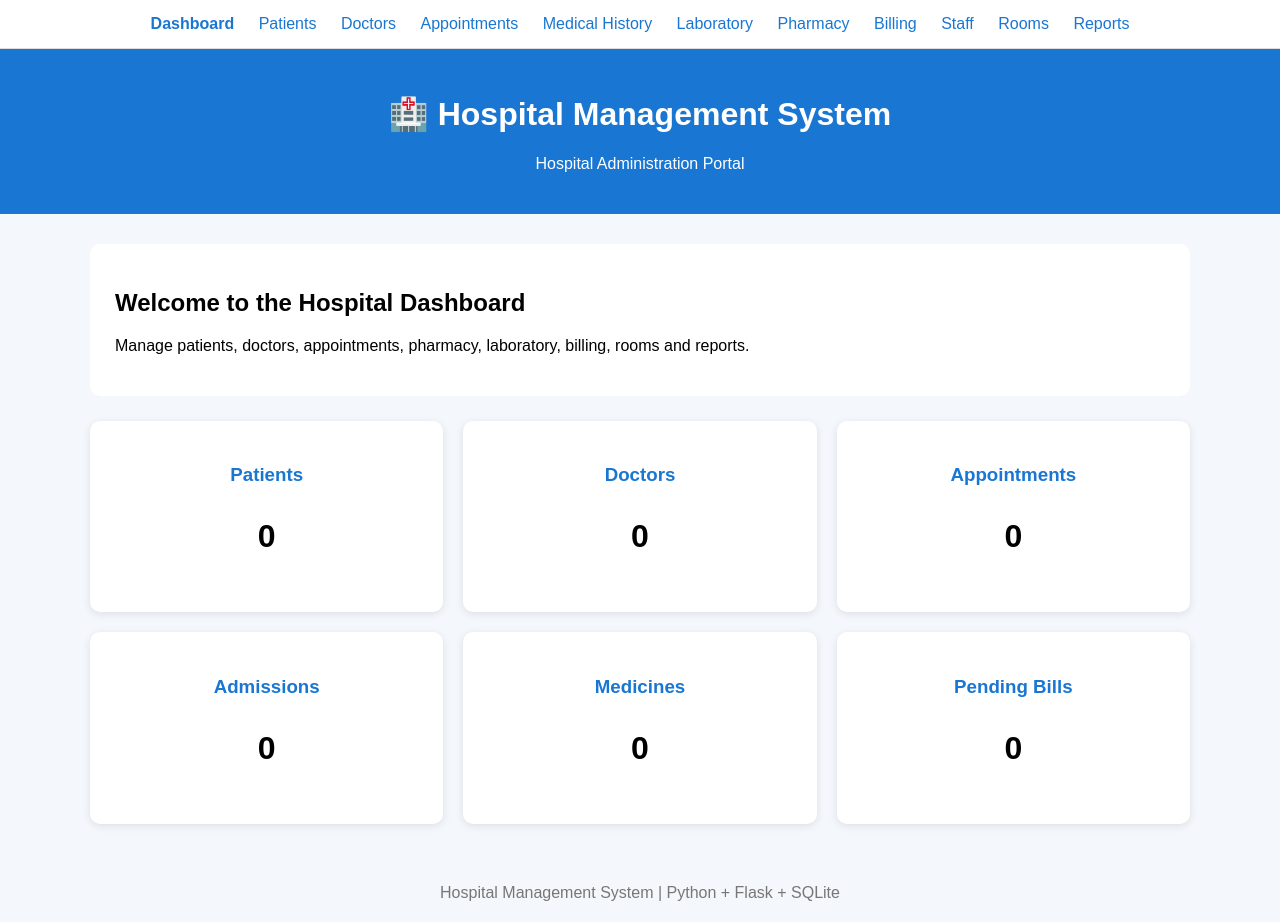
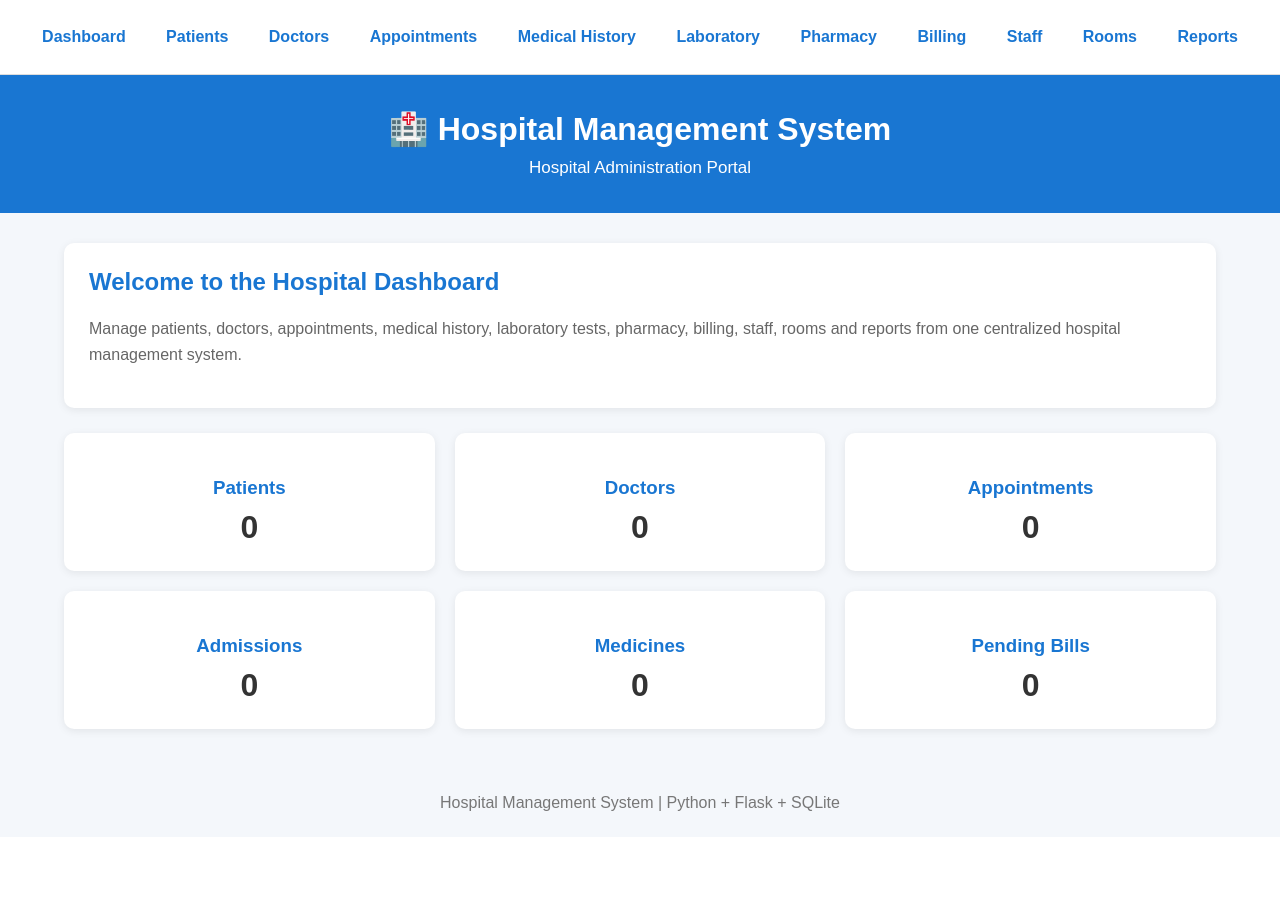
Before and after one commit to neelamharini0529-sketch/HospitalManagementSystem, a Flask app: page / in a window 1280 px wide. After the commit the page ends 811 px from the top, so only its background shows below. Run offline with Flask 3, Linux system fonts and the light colour scheme; data that the repository does not hold is empty.

Commit message:
Improve dashboard design

```diff
--- a/templates/dashboard.html
+++ b/templates/dashboard.html
@@ -1,5 +1,7 @@
+
 <!DOCTYPE html>
 <html lang="en">
+
 <head>
     <meta charset="UTF-8">
     <meta name="viewport" content="width=device-width, initial-scale=1.0">
@@ -7,23 +9,60 @@
     <title>Hospital Management System</title>
 
     <style>
+        * {
+            box-sizing: border-box;
+        }
+
         body {
             font-family: Arial, sans-serif;
             background-color: #f4f7fb;
             margin: 0;
             padding: 0;
+            color: #333;
+        }
+
+        .navigation {
+            background-color: #ffffff;
+            padding: 15px;
+            text-align: center;
+            border-bottom: 1px solid #ddd;
+            box-shadow: 0 1px 4px rgba(0, 0, 0, 0.05);
+        }
+
+        .navigation a {
+            display: inline-block;
+            margin: 5px 8px;
+            padding: 8px 10px;
+            text-decoration: none;
+            color: #1976d2;
+            font-weight: bold;
+            border-radius: 5px;
+        }
+
+        .navigation a:hover {
+            background-color: #eaf3fc;
         }
 
         .header {
             background-color: #1976d2;
             color: white;
-            padding: 25px;
+            padding: 35px 20px;
             text-align: center;
+        }
+
+        .header h1 {
+            margin: 0 0 10px;
+            font-size: 32px;
+        }
+
+        .header p {
+            margin: 0;
+            font-size: 17px;
         }
 
         .container {
             width: 90%;
-            max-width: 1100px;
+            max-width: 1200px;
             margin: 30px auto;
         }
 
@@ -32,6 +71,17 @@
             padding: 25px;
             border-radius: 10px;
             margin-bottom: 25px;
+            box-shadow: 0 2px 8px rgba(0, 0, 0, 0.08);
+        }
+
+        .welcome h2 {
+            color: #1976d2;
+            margin-top: 0;
+        }
+
+        .welcome p {
+            color: #666;
+            line-height: 1.6;
         }
 
         .cards {
@@ -45,104 +95,68 @@
             padding: 25px;
             border-radius: 10px;
             text-align: center;
-            box-shadow: 0 2px 8px rgba(0, 0, 0, 0.1);
+            box-shadow: 0 2px 8px rgba(0, 0, 0, 0.08);
+            transition: transform 0.2s;
+        }
+
+        .card:hover {
+            transform: translateY(-3px);
         }
 
         .card h3 {
             color: #1976d2;
+            margin-bottom: 10px;
         }
 
         .card p {
             font-size: 32px;
             font-weight: bold;
+            color: #333;
+            margin: 10px 0 0;
         }
 
         .footer {
             text-align: center;
-            padding: 20px;
+            padding: 25px;
             margin-top: 40px;
             color: #777;
+        }
+
+        @media (max-width: 800px) {
+            .cards {
+                grid-template-columns: repeat(2, 1fr);
+            }
+        }
+
+        @media (max-width: 500px) {
+            .cards {
+                grid-template-columns: 1fr;
+            }
+
+            .header h1 {
+                font-size: 25px;
+            }
         }
     </style>
 </head>
 
 <body>
 
-    <div style="
-    background-color: #ffffff;
-    padding: 15px;
-    text-align: center;
-    border-bottom: 1px solid #ddd;
-">
+    <div class="navigation">
 
-    <a href="/" style="
-        margin: 0 10px;
-        text-decoration: none;
-        color: #1976d2;
-        font-weight: bold;
-    ">Dashboard</a>
+        <a href="/">Dashboard</a>
+        <a href="/patients">Patients</a>
+        <a href="/doctors">Doctors</a>
+        <a href="/appointments">Appointments</a>
+        <a href="/medical-history">Medical History</a>
+        <a href="/laboratory">Laboratory</a>
+        <a href="/pharmacy">Pharmacy</a>
+        <a href="/billing">Billing</a>
+        <a href="/staff">Staff</a>
+        <a href="/rooms">Rooms</a>
+        <a href="/reports">Reports</a>
 
-    <a href="/patients" style="
-        margin: 0 10px;
-        text-decoration: none;
-        color: #1976d2;
-    ">Patients</a>
-
-    <a href="/doctors" style="
-        margin: 0 10px;
-        text-decoration: none;
-        color: #1976d2;
-    ">Doctors</a>
-
-    <a href="/appointments" style="
-        margin: 0 10px;
-        text-decoration: none;
-        color: #1976d2;
-    ">Appointments</a>
-
-    <a href="/medical-history" style="
-        margin: 0 10px;
-        text-decoration: none;
-        color: #1976d2;
-    ">Medical History</a>
-
-    <a href="/laboratory" style="
-        margin: 0 10px;
-        text-decoration: none;
-        color: #1976d2;
-    ">Laboratory</a>
-
-    <a href="/pharmacy" style="
-        margin: 0 10px;
-        text-decoration: none;
-        color: #1976d2;
-    ">Pharmacy</a>
-
-    <a href="/billing" style="
-        margin: 0 10px;
-        text-decoration: none;
-        color: #1976d2;
-    ">Billing</a>
-
-    <a href="/staff" style="
-        margin: 0 10px;
-        text-decoration: none;
-        color: #1976d2;
-    ">Staff</a>
-
-    <a href="/rooms" style="
-        margin: 0 10px;
-        text-decoration: none;
-        color: #1976d2;
-    ">Rooms</a>
-
-    <a href="/reports" style="
-        margin: 0 10px;
-        text-decoration: none;
-        color: #1976d2;
-    ">Reports</a>
-
-</div>
+    </div>
 
     <div class="header">
         <h1>🏥 Hospital Management System</h1>
@@ -153,9 +167,11 @@
 
         <div class="welcome">
             <h2>Welcome to the Hospital Dashboard</h2>
+
             <p>
-                Manage patients, doctors, appointments, pharmacy,
-                laboratory, billing, rooms and reports.
+                Manage patients, doctors, appointments, medical history,
+                laboratory tests, pharmacy, billing, staff, rooms and reports
+                from one centralized hospital management system.
             </p>
         </div>
 
@@ -200,4 +216,5 @@
     </div>
 
 </body>
+
 </html>
```
